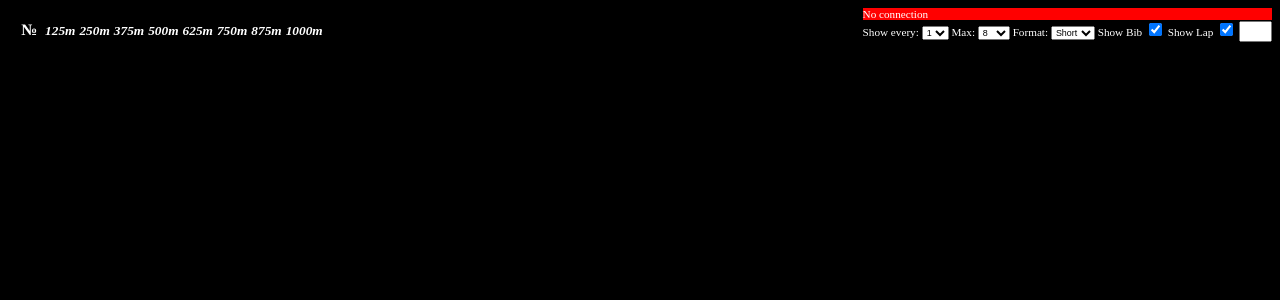
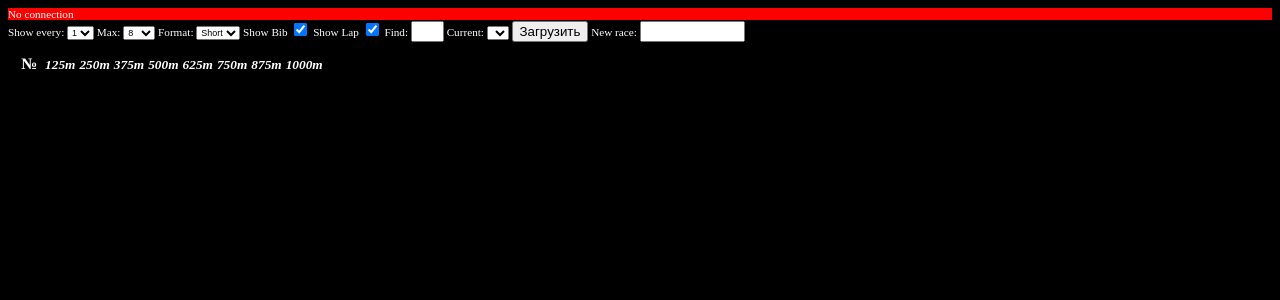
Before and after one commit to la55/trloop, a Python web app: template templates/index.html in a window 1280 px wide. Shown: the top 300 px of the page. Run offline with Jinja, Linux system fonts and the light colour scheme; the template is opened without the code that fills it, so the values that code supplies are empty.

Commit message:
Race can be saved to db and selected by in frontend

```diff
--- a/templates/index.html
+++ b/templates/index.html
@@ -10,7 +10,7 @@
  table { width: auto; }
  table th { text-align: left; }
  table td { text-align: left; padding: 0.5em; }
- .settings { margin-bottom: -100px; float: right; font-size: 0.7em; }
+ .settings { font-size: 0.7em; }
   select {font-size: 0.8em;  }
 </style>
 <body>
@@ -43,15 +43,25 @@
         <input type="checkbox" id="show_bib" v-model="show_bib">
         <label for="checkbox">Show Lap</label>
         <input type="checkbox" id="show_lap" v-model="show_lap">
+        Find:
         <input type="text" size="1" id="find_bib" v-model="bib" @keyup.enter="findBib">
+        Current:
+        <select v-model="current_race" @change="changeCurrent">
+          <option v-for="race in races" v-text="race">
+          </option>
+        </select>
+        <button @click="loadCurrent">Загрузить</button>
+        New race:
+        <input v-model="new_race" type="text" size="10" id="new_race" @keyup.enter="newRace">
+      </div>
+    </div>
 		<table>
 		  <tr v-for="res in find_res" v-if="res.pulse % pulse == 0">
+			  <td v-text="res.race"></td>
 			  <td v-text="res.pulse"></td>
 			  <td v-text="res.res"></td>
 		  </tr>
 		</table>
-              </div>
-            </div>
             <table>
               <tr>
                 <td>
@@ -98,6 +108,9 @@
         pulse : 1,
         max : 8,
         bib : '',
+        current_race: null,
+        races: [],
+        new_race: null,
         find_res : '',
         remainsA : 0,
         remainsB : 0,
@@ -116,20 +129,25 @@
       }
       this.ws.onmessage = function(e) {
         message = JSON.parse(e.data);
+        if (message.action == 'open') {
+          app.races = message.races
+          app.current_race = races[0]
+        }
+        if (message.action == 'start') {
+          let st = message.start
+          app.results.unshift({ 'key': st.key_a, 'bib': st.bib_a, 'ab': 'A', 'remains': app.countRemains(0), 'editable': false, 'times': [] })
+          if (st.bib_b != '') {
+            app.results.unshift({ 'key': st.key_b, 'bib': st.bib_b, 'ab': 'B', 'remains': app.countRemains(0), 'editable': false, 'times': [] })
+          }
+        }
         if (message.action == 'result') {
           let res = message.result
           results = app.results.filter(time => time.key == res.key)
-          if (results.length == 0) {
-            app.results.unshift({ 'key': res.key, 'bib': 999, 'ab': res.res, 'remains': app.countRemains(res.pulse), 'editable': false, 'times': [] })
-          } else {
-            //results[0]['bib'] = res.bib
           results[0]['times'].push(res)
           results[0]['remains'] = app.countRemains(res.pulse)
         }
-        }
         if (message.action == 'find_bib') {
           app.find_res = message.results
-	  console.log(message.results)
         }
       }
     },
@@ -138,9 +156,29 @@
       setEditable: function (res) {
         res.editable = true
       },
+      newRace: function () {
+        if (new_race != null) {
+          new_race = app.new_race
+          msg = JSON.stringify({'action': 'new_race', 'new_race': new_race })
+          app.ws.send(msg)
+          app.races.push(new_race)
+          app.new_race = null
+        }
+      },
+      loadCurrent: function () {
+        race = app.current_race
+        msg = JSON.stringify({'action': 'load_current', 'race': race })
+        app.ws.send(msg)
+      },
+      changeCurrent: function () {
+        current_race = app.current_race
+        msg = JSON.stringify({'action': 'change_current', 'current_race': current_race })
+        app.ws.send(msg)
+      },
       findBib: function () {
         bib = app.bib
-        msg = JSON.stringify({'action': 'find_bib', 'bib': bib })
+        race = app.current_race
+        msg = JSON.stringify({'action': 'find_bib', 'bib': bib, 'race': race })
         app.ws.send(msg)
       },
       changeBib: function (res) {
```
Also changed, not shown: main.py (+38 -17 lines). Lines whose indentation alone changed are shown as unchanged.
